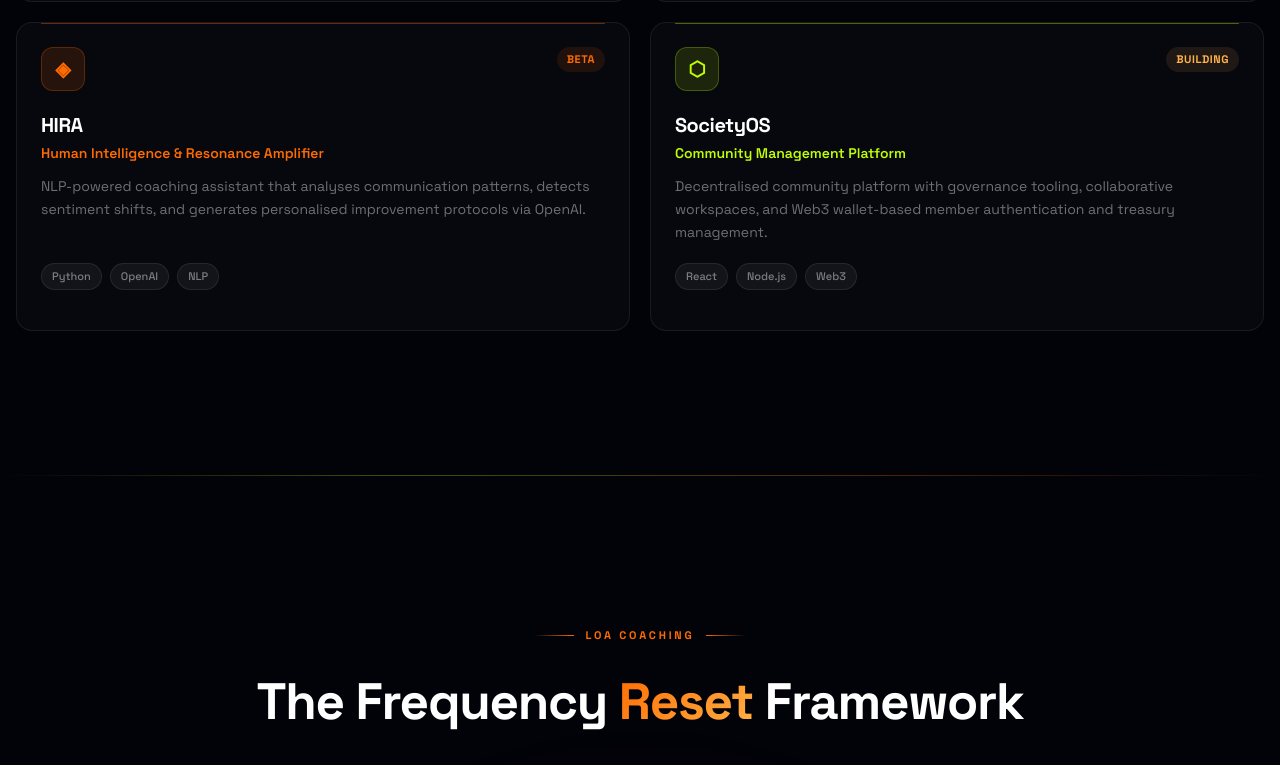
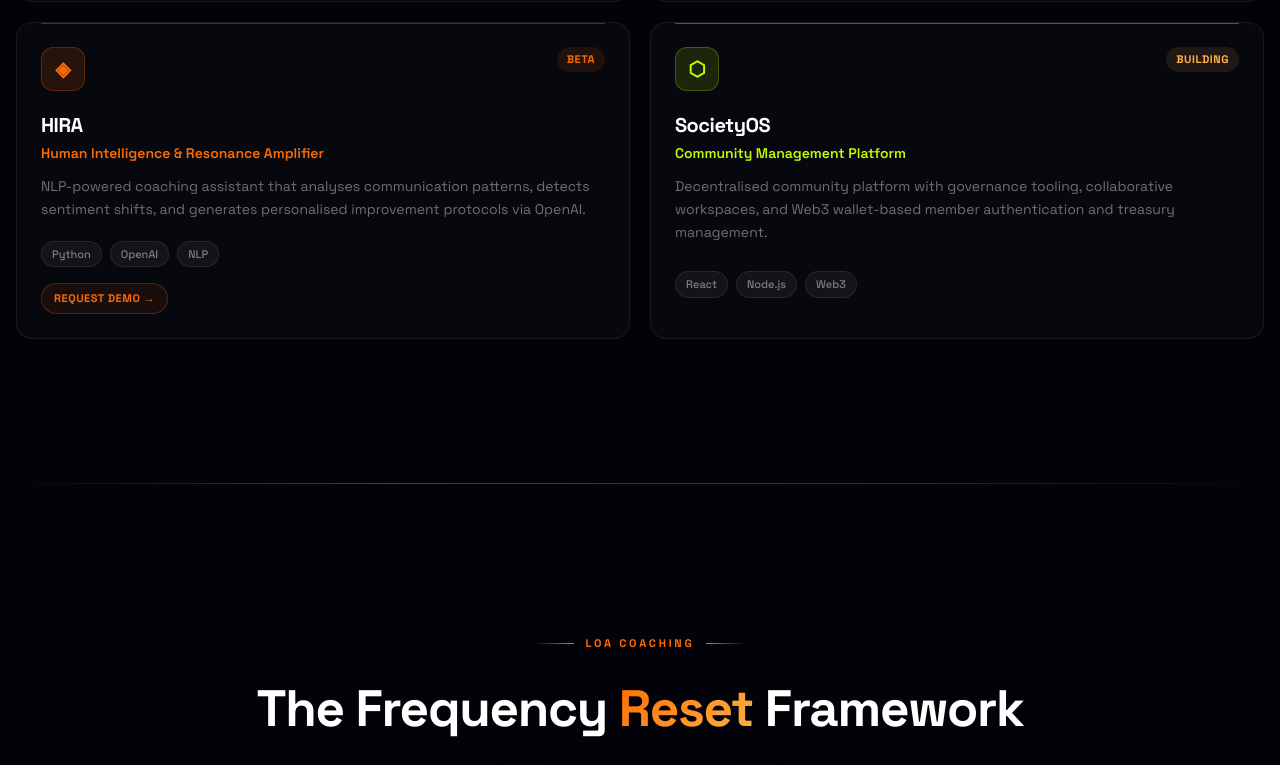
Before and after one commit to hk1431/frequencybuilders, a Next.js app: page / in a window 1280 px wide. Shown: the part 2833-3598 px from the top of the page. Built offline with nearby package versions, Linux system fonts and the light colour scheme.

Commit message:
HIRA: add Request Demo WhatsApp button; chatbot: send lead details to WhatsApp on completion

```diff
--- a/src/components/ChatBot.tsx
+++ b/src/components/ChatBot.tsx
@@ -103,6 +103,10 @@
             `We'll be in touch soon. Talk to you then! ✦`
         );
         setStep("done");
+        const waText = encodeURIComponent(
+          `New lead from FrequencyBuilders:\nName: ${finalLead.name}\nBusiness: ${finalLead.business}\nService: ${finalLead.service}\nBest time to call: ${value}`
+        );
+        window.open(`https://wa.me/917600460563?text=${waText}`, "_blank");
       }, 500);
     }
   };
--- a/src/components/Projects.tsx
+++ b/src/components/Projects.tsx
@@ -34,6 +34,7 @@
     accentRgb: "255,107,0",
     icon: "◈",
     status: "Beta",
+    whatsapp: "https://wa.me/917600460563?text=Hi%2C%20I%20want%20to%20see%20HIRA%20demo",
   },
   {
     name: "SocietyOS",
@@ -180,6 +181,20 @@
                     Visit →
                   </a>
                 )}
+
+                {"whatsapp" in project && project.whatsapp && (
+                  <a
+                    href={project.whatsapp}
+                    target="_blank"
+                    rel="noopener noreferrer"
+                    className="mt-auto text-[11px] font-bold uppercase tracking-wider px-3 py-1.5 rounded-full self-start transition-all duration-200"
+                    style={{ color: project.accent, border: `1px solid ${project.accent}40`, background: `rgba(${project.accentRgb},0.08)` }}
+                    onMouseEnter={(e) => { (e.currentTarget as HTMLElement).style.background = `rgba(${project.accentRgb},0.18)`; }}
+                    onMouseLeave={(e) => { (e.currentTarget as HTMLElement).style.background = `rgba(${project.accentRgb},0.08)`; }}
+                  >
+                    Request Demo →
+                  </a>
+                )}
               </motion.div>
             );
           })}
```
